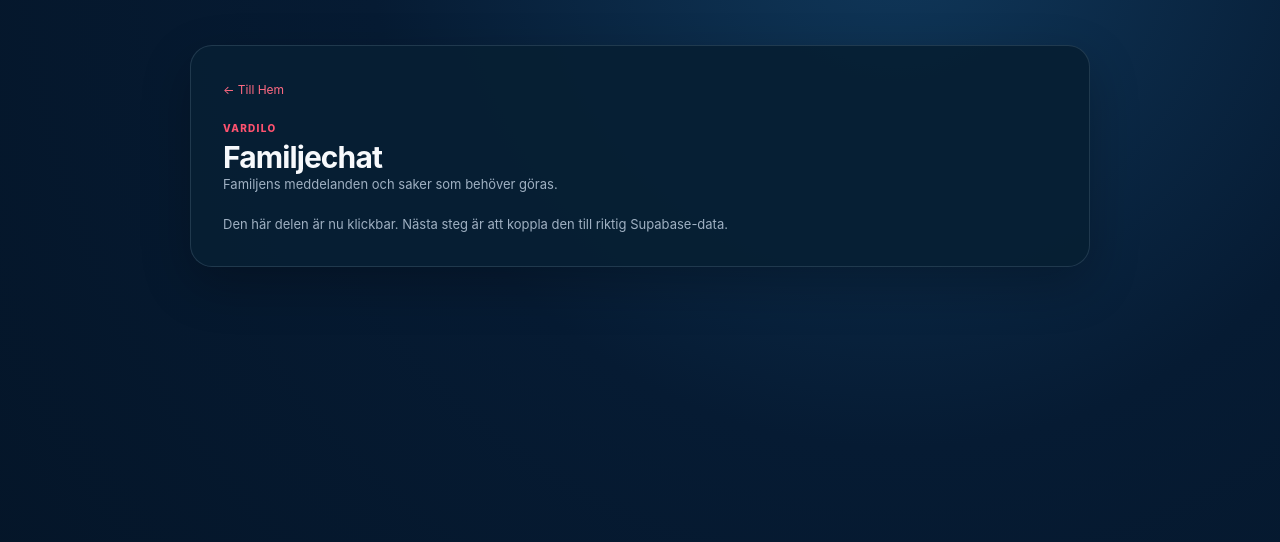
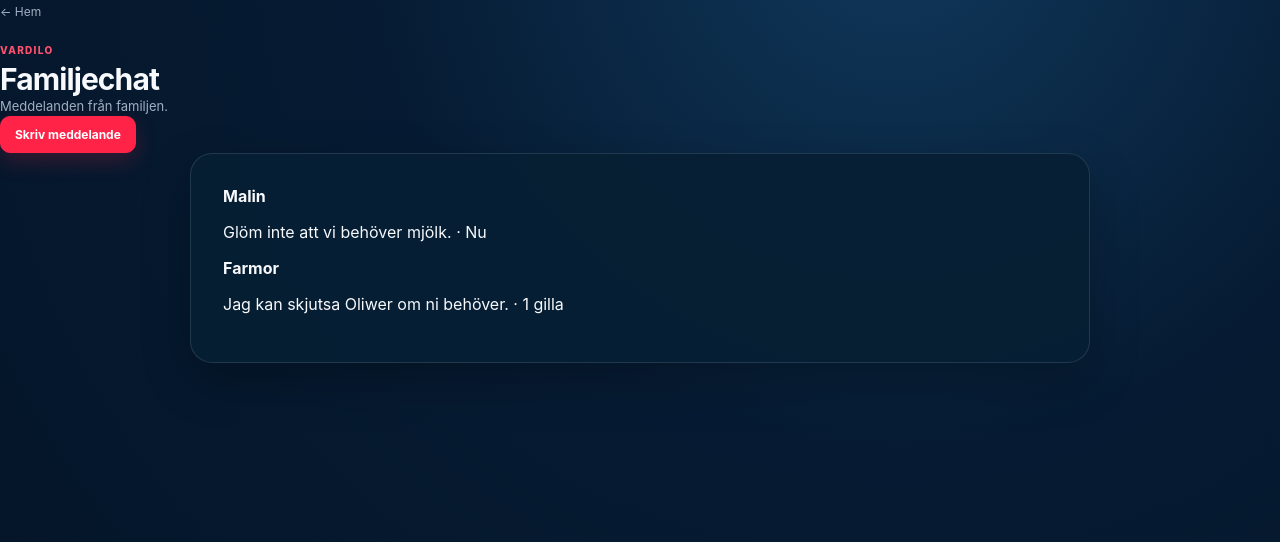
Before and after one commit to AdrianAmbjorn/Vardilo, a Next.js app: page /chat in a window 1280 px wide. Shown: the top 542 px of the page. Built offline with nearby package versions, Linux system fonts and the light colour scheme.

Commit message:
Add chat route

```diff
--- /dev/null
+++ b/app/chat/page.tsx
@@ -0,0 +1,7 @@
+import SectionPage from "../section-page";
+export default function ChatPage() {
+  return <SectionPage title="Familjechat" subtitle="Meddelanden från familjen." items={[
+    { title: "Malin", meta: "Glöm inte att vi behöver mjölk. · Nu" },
+    { title: "Farmor", meta: "Jag kan skjutsa Oliwer om ni behöver. · 1 gilla" },
+  ]} actionLabel="Skriv meddelande" />;
+}
```
